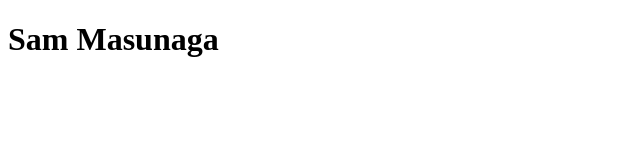
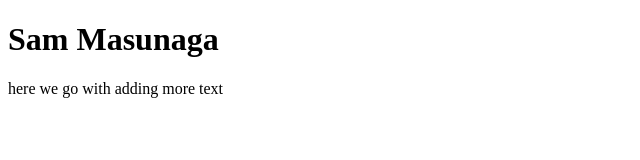
Before and after one commit to smasunaga/dataviz-home, a plain HTML site: page index.html in a window 1280 px wide. Shown: the whole page, without its empty margins (0-640 px from the left). Drawn offline with Linux system fonts and the light colour scheme.

Commit message:
Update index.html

```diff
--- a/index.html
+++ b/index.html
@@ -1,2 +1,3 @@
 <!DOCTYPE html>
 <h1>Sam Masunaga</h1>
+<p>here we go with adding more text</p>
```
